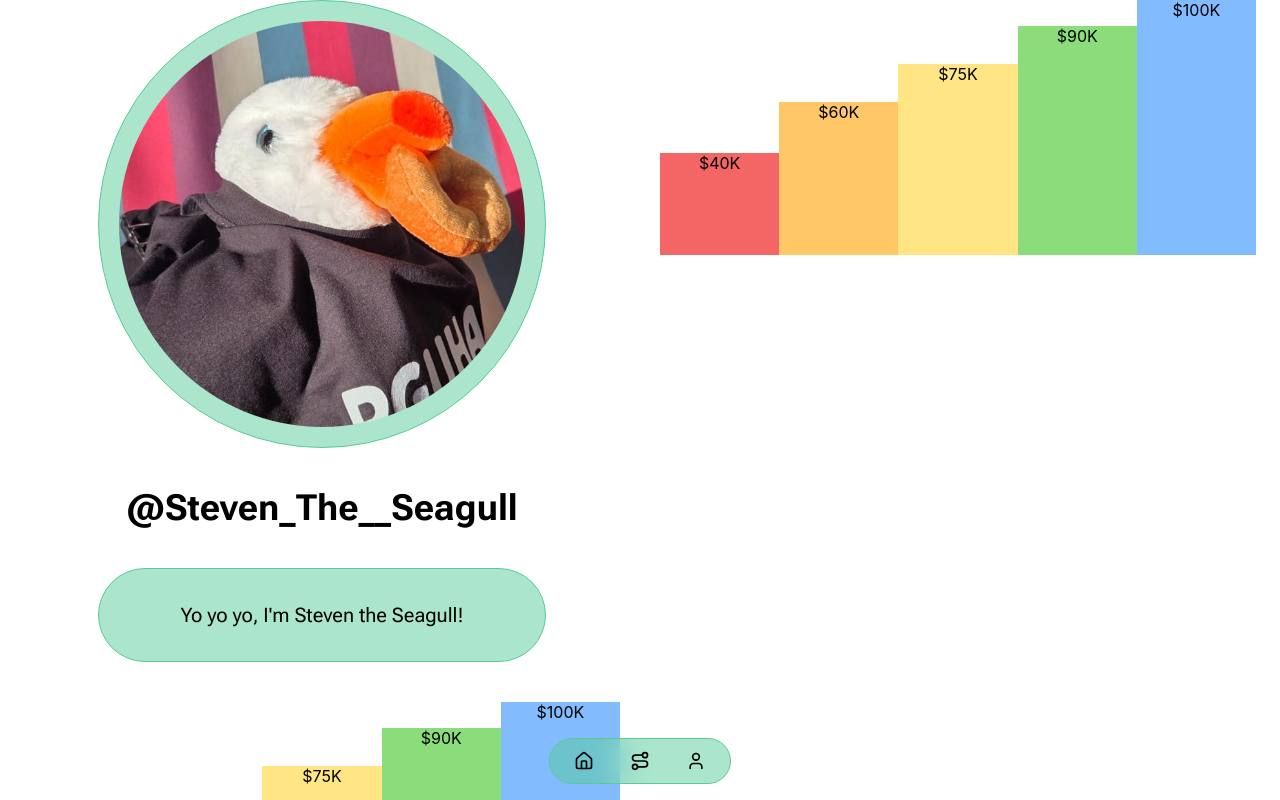
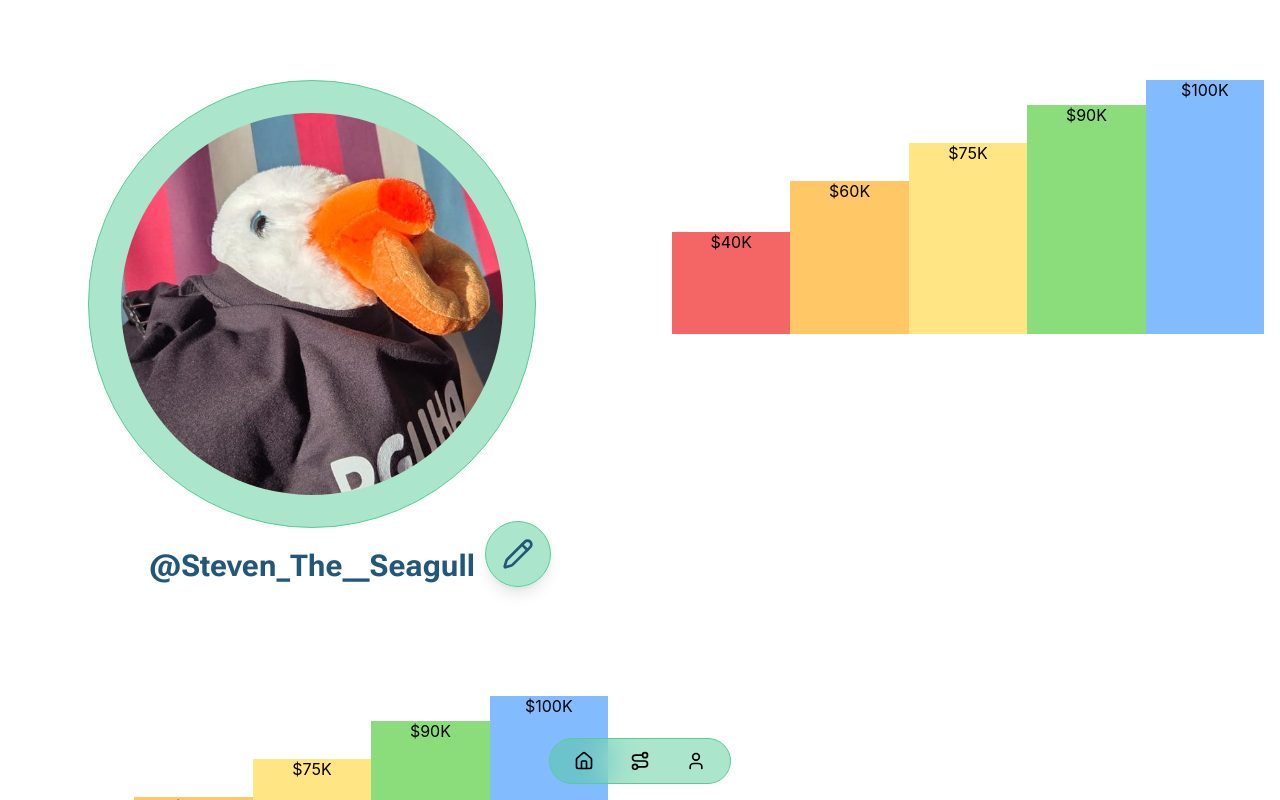
Before and after one commit to audreyistark/BirdBrainz, a React (Vite) app: page /profile in a window 1280 px wide. Shown: the top 800 px of the page. Built offline with nearby package versions, Linux system fonts and the light colour scheme.

Commit message:
i did not mean to do this on main - steven pfp update

```diff
--- a/src/pages/Home.jsx
+++ b/src/pages/Home.jsx
@@ -9,7 +9,6 @@ export const Home = () => {
             <div className="absolute bottom-0 left-0 w-72 h-72 bg-blue-200 rounded-full mix-blend-multiply filter blur-3xl opacity-20 animate-pulse"></div>
 
             <div className="container mx-auto px-4 sm:px-6 relative z-10">
-                {/* Hero Section */}
                 <div className="grid lg:grid-cols-2 gap-8 lg:gap-16 items-center mb-16">
                     {/* Profile Card */}
                     <div className="flex justify-center">
--- a/src/pages/Profile.jsx
+++ b/src/pages/Profile.jsx
@@ -1,25 +1,23 @@
+import { Pencil } from "lucide-react";
+
 export const Profile = () => {
     return (
         <section className="relative min-h-screen flex items-center overflow-hidden">
-            <div className="container mx-auto px-6 pb-20 relative z-10">
-                <div className="grid lg:grid-cols-2 gap-10 items-center">
-                    <div className="relative">
+            <div className="container mx-auto px-4 relative z-10 pt-20">
+                <div className="grid lg:grid-cols-2 gap-8 lg:gap-16 items-center mb-16 space-y-8 lg:space-y-16">
+                    <div className="flex justify-center relative mb-8">
                         <div className="relative max-w-md mx-auto">
-                            <div className="relative glass rounded-full p-5">
+                            <div className="relative glass rounded-full p-8">
                                 <img src="/stevenPFP.jpg" alt="User PFP" className="w-full aspect-[4/4] object-cover rounded-full"/>
+                                  <div className="absolute -bottom-15 -right-4 p-4 rounded-full glass shadow-lg hover:shadow-xl transition-shadow duration-300">
+                                    <Pencil className="w-8 h-8 text-title"/>
+                                  </div>
                             </div>
 
-                            <div className="relative p-10 flex justify-center">
-                                <h2 className="text-4xl roboto-flex-body font-bold">
+                            <div className="text-center mb-4 pt-5">
+                                <h2 className="text-lg sm:text-2xl md:text-3xl lg:text-3xl roboto-flex-body font-bold text-title mb-2 break-words">
                                     @Steven_The__Seagull
                                 </h2>
-                            </div>
-
-                            <div className="relative glass rounded-full p-8 flex justify-center">
-                                <h3 className="roboto-flex-body text-xl">
-                                    Yo yo yo, I'm Steven the Seagull!
-                                    <br/>
-                                </h3>
                             </div>
                         </div>
                     </div>
```
